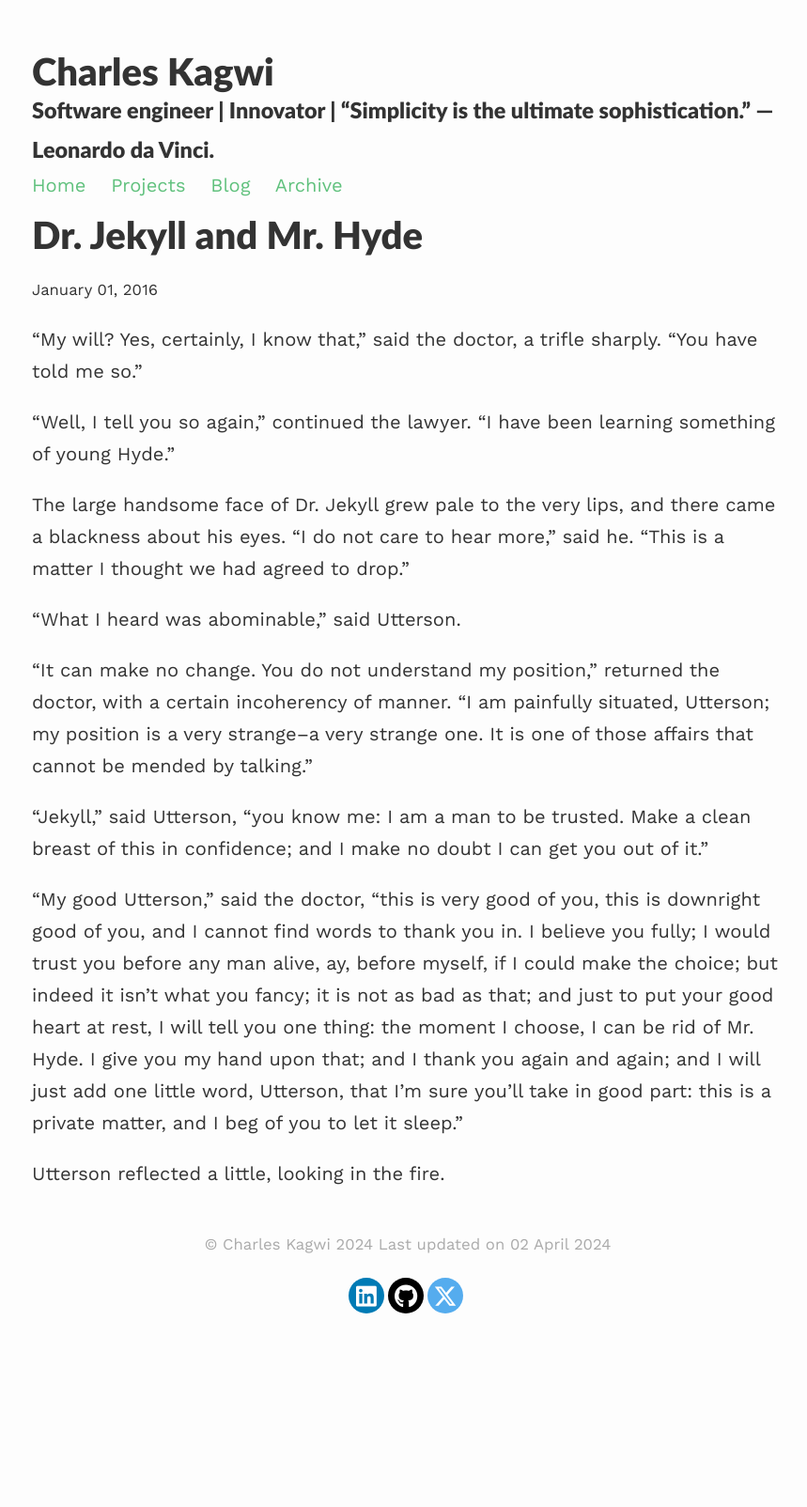
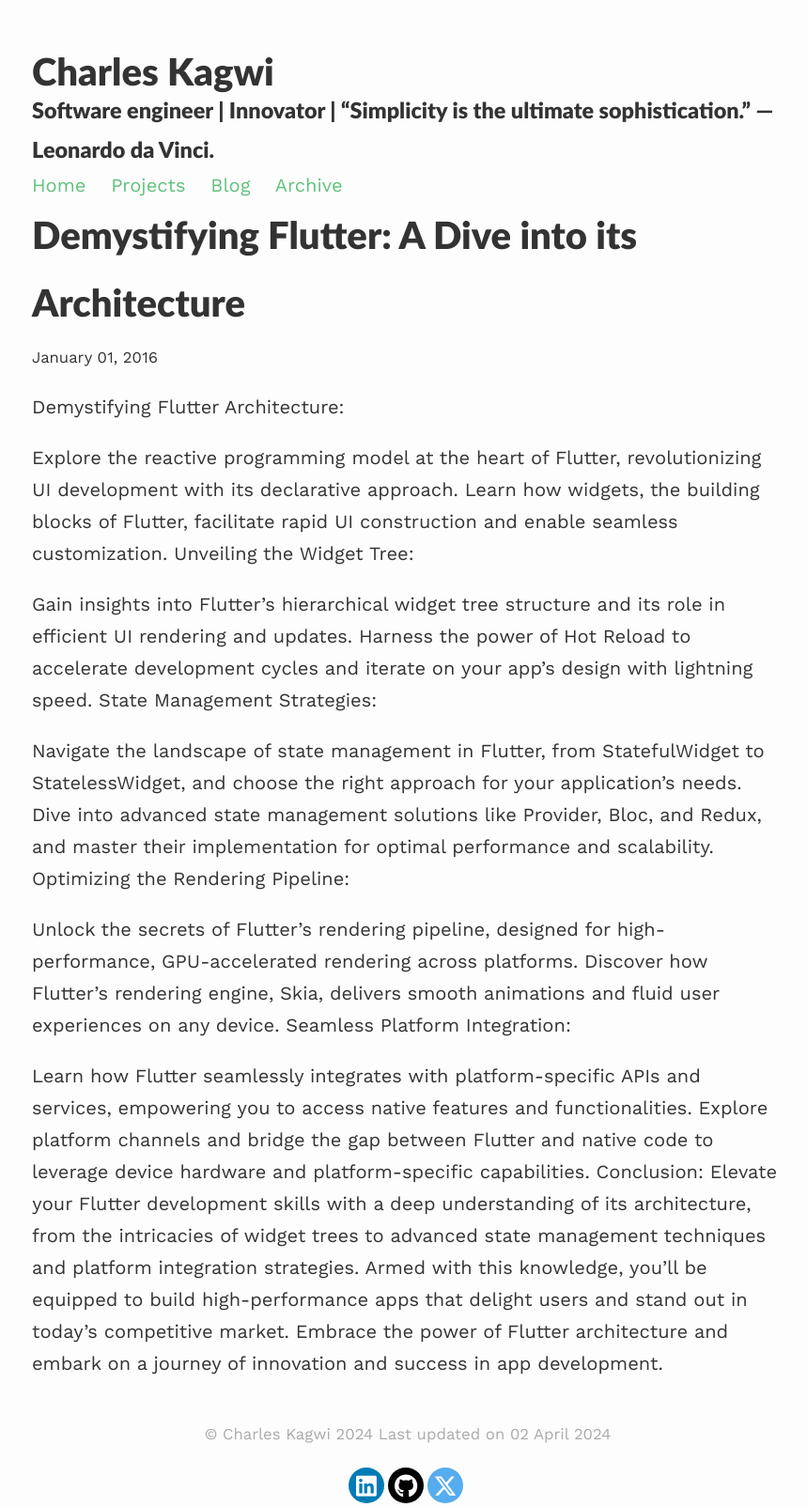
Before and after one commit to kagwicharles/kagwicharles.github.io, a Jekyll site: the page built from _posts/2016-01-01-jekyll.md, in a window 1280 px wide. Shown: the whole page at 94% size, without its empty margins (206-1065 px from the left). Built offline with Jekyll 4.4.1, drawn with Linux system fonts in a browser that asks for light colours; before the commit the page ends 1402 px from its top, so only the background shows below that.

Commit message:
add blogs

```diff
--- a/_posts/2016-01-01-jekyll.md
+++ b/_posts/2016-01-01-jekyll.md
@@ -1,20 +1,27 @@
 ---
 layout: post
-title: "Dr. Jekyll and Mr. Hyde"
+title: " Demystifying Flutter: A Dive into its Architecture"
 ---
 
-“My will? Yes, certainly, I know that,” said the doctor, a trifle sharply. “You have told me so.”
+Demystifying Flutter Architecture:
 
-“Well, I tell you so again,” continued the lawyer. “I have been learning something of young Hyde.”
+Explore the reactive programming model at the heart of Flutter, revolutionizing UI development with its declarative approach.
+Learn how widgets, the building blocks of Flutter, facilitate rapid UI construction and enable seamless customization.
+Unveiling the Widget Tree:
 
-The large handsome face of Dr. Jekyll grew pale to the very lips, and there came a blackness about his eyes. “I do not care to hear more,” said he. “This is a matter I thought we had agreed to drop.”
+Gain insights into Flutter's hierarchical widget tree structure and its role in efficient UI rendering and updates.
+Harness the power of Hot Reload to accelerate development cycles and iterate on your app's design with lightning speed.
+State Management Strategies:
 
-“What I heard was abominable,” said Utterson.
+Navigate the landscape of state management in Flutter, from StatefulWidget to StatelessWidget, and choose the right approach for your application's needs.
+Dive into advanced state management solutions like Provider, Bloc, and Redux, and master their implementation for optimal performance and scalability.
+Optimizing the Rendering Pipeline:
 
-“It can make no change. You do not understand my position,” returned the doctor, with a certain incoherency of manner. “I am painfully situated, Utterson; my position is a very strange--a very strange one. It is one of those affairs that cannot be mended by talking.”
+Unlock the secrets of Flutter's rendering pipeline, designed for high-performance, GPU-accelerated rendering across platforms.
+Discover how Flutter's rendering engine, Skia, delivers smooth animations and fluid user experiences on any device.
+Seamless Platform Integration:
 
-“Jekyll,” said Utterson, “you know me: I am a man to be trusted. Make a clean breast of this in confidence; and I make no doubt I can get you out of it.”
-
-“My good Utterson,” said the doctor, “this is very good of you, this is downright good of you, and I cannot find words to thank you in. I believe you fully; I would trust you before any man alive, ay, before myself, if I could make the choice; but indeed it isn’t what you fancy; it is not as bad as that; and just to put your good heart at rest, I will tell you one thing: the moment I choose, I can be rid of Mr. Hyde. I give you my hand upon that; and I thank you again and again; and I will just add one little word, Utterson, that I’m sure you’ll take in good part: this is a private matter, and I beg of you to let it sleep.”
-
-Utterson reflected a little, looking in the fire.
+Learn how Flutter seamlessly integrates with platform-specific APIs and services, empowering you to access native features and functionalities.
+Explore platform channels and bridge the gap between Flutter and native code to leverage device hardware and platform-specific capabilities.
+Conclusion:
+Elevate your Flutter development skills with a deep understanding of its architecture, from the intricacies of widget trees to advanced state management techniques and platform integration strategies. Armed with this knowledge, you'll be equipped to build high-performance apps that delight users and stand out in today's competitive market. Embrace the power of Flutter architecture and embark on a journey of innovation and success in app development.
```
